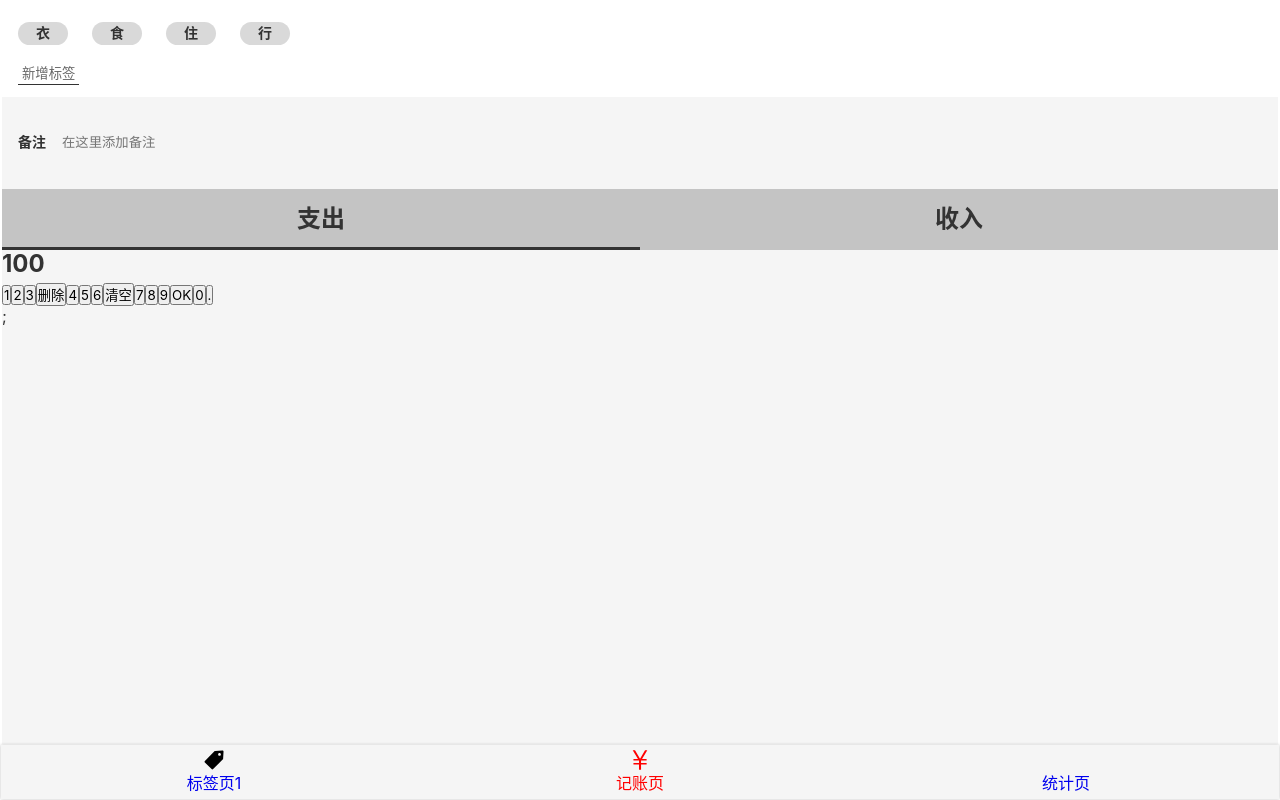
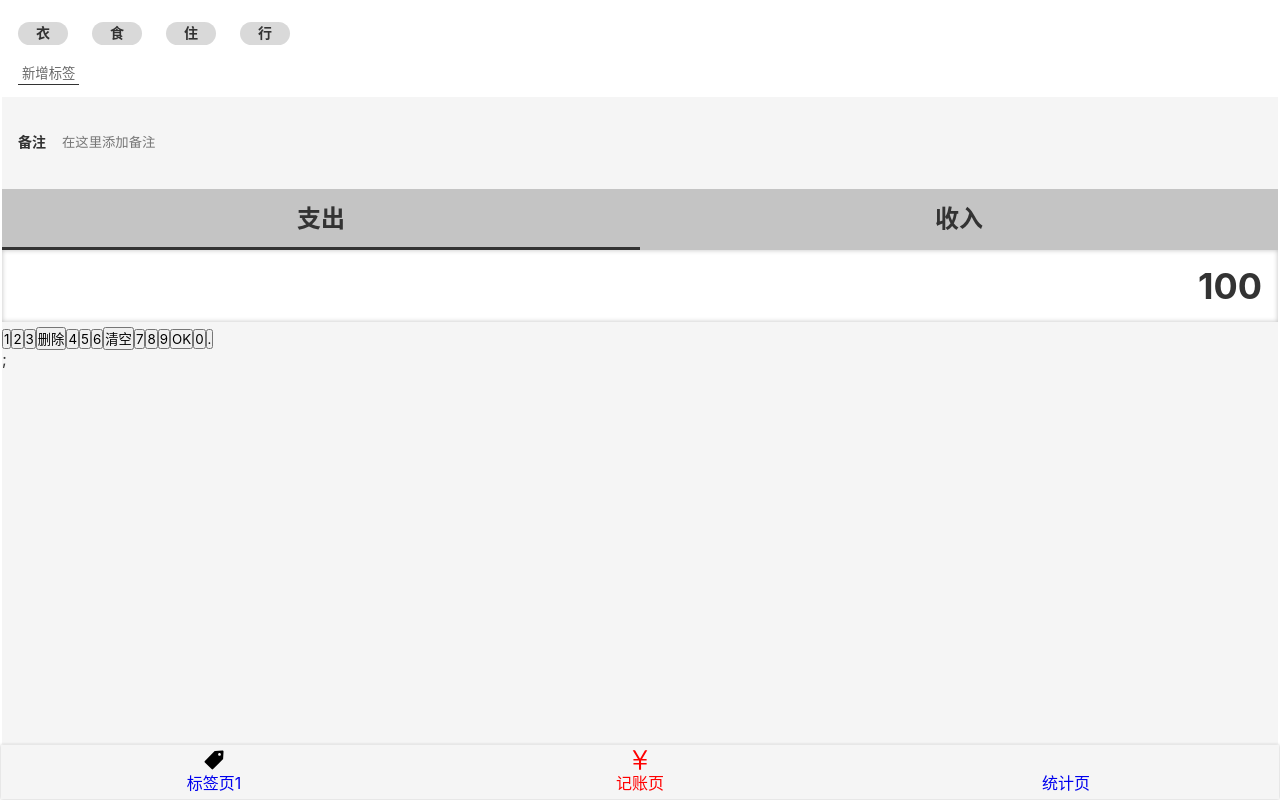
Before and after one commit to maqunchao/accoutMoney, a React app: page /#/money in a window 1280 px wide. Built offline with nearby package versions, Linux system fonts and the light colour scheme.

Commit message:
键盘布局

```diff
--- a/src/views/Money.tsx
+++ b/src/views/Money.tsx
@@ -70,7 +70,22 @@ const CategorySection = styled.section`
   }
 `;
 
-const NumberPadSection = styled.section``;
+const NumberPadSection = styled.section`
+  display: flex;
+  flex-direction: column;
+  > .output{
+    background: white;
+    font-size: 36px;
+    line-height: 72px;
+    text-align: right;
+    padding: 0 16px;
+    box-shadow: inset 0 0 5px rgba(0,0,0,0.25);
+
+  }
+  > .pad {
+
+  }
+`;
 
 const MyLayout = styled(Layout)`
   display: flex;
@@ -102,8 +117,10 @@ function Money() {
         </ul>
       </CategorySection>
       <NumberPadSection>
-        <div>100</div>
-        <div>
+        <div className="output">
+          100
+        </div>
+        <div className="pad">
           <button>1</button>
           <button>2</button>
           <button>3</button>
```
